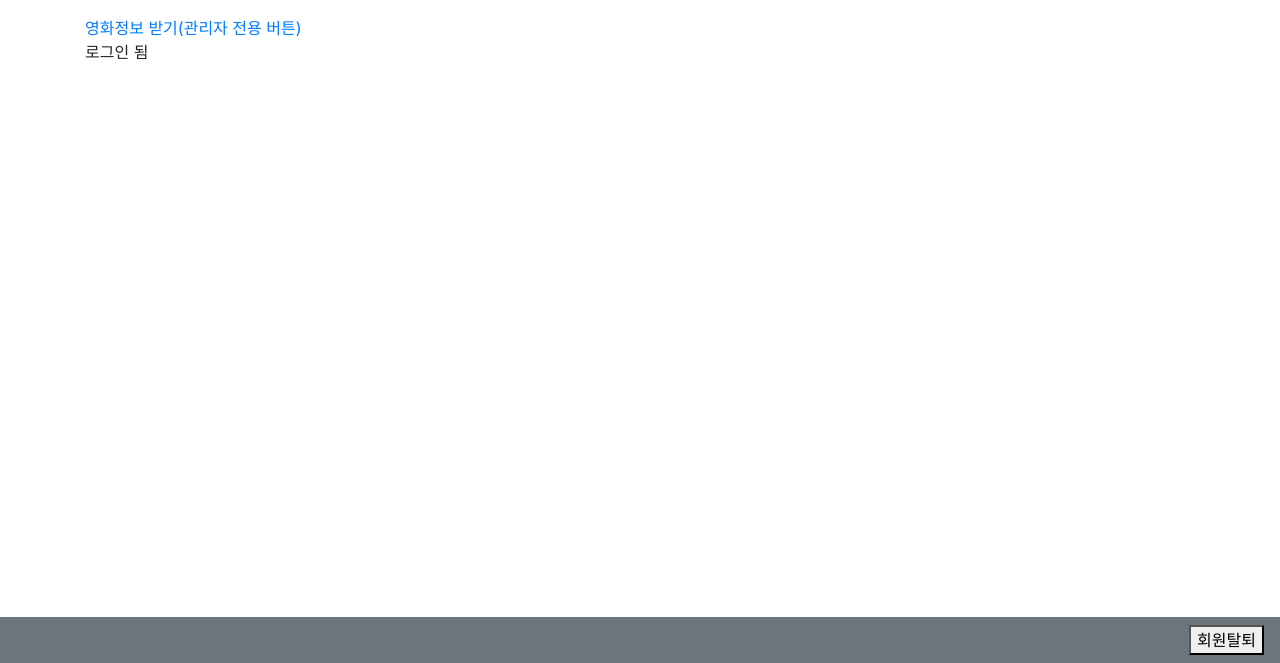
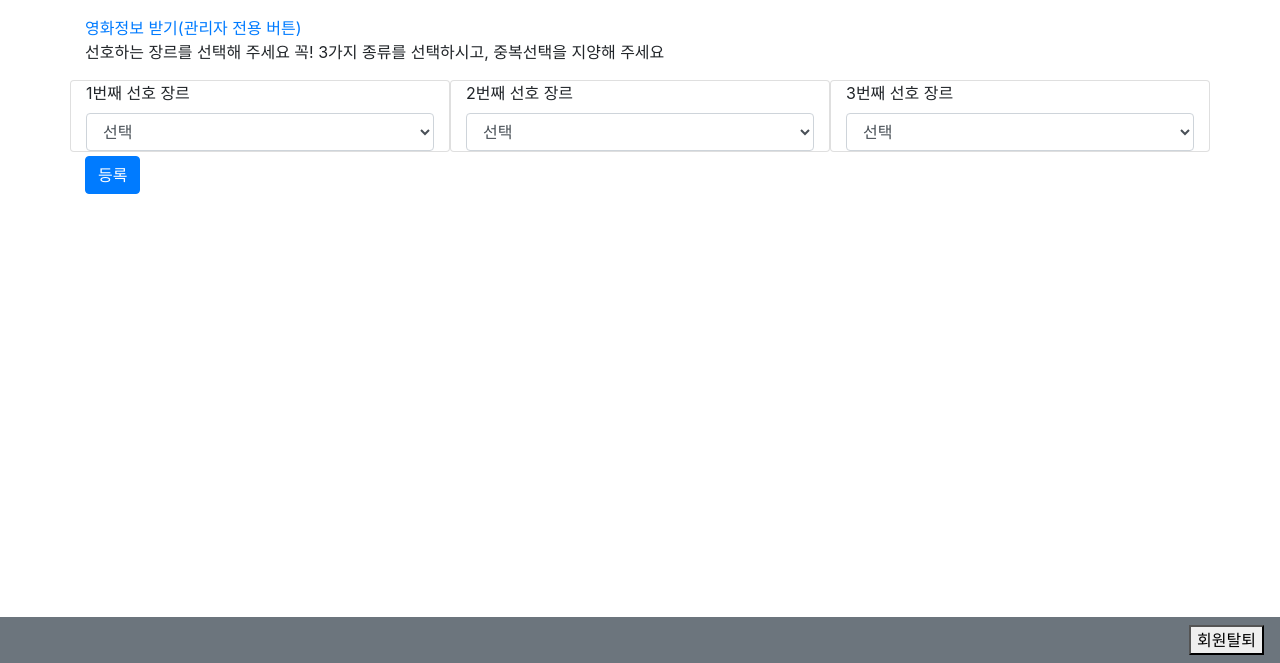
Before and after one commit to SINHOLEE/movie_team_pjt, a Django app: page /movies/ in a window 1280 px wide. Shown: the part 137-800 px from the top of the page. Run offline with Django 3.2, Linux system fonts and the light colour scheme; a user stored in the database is signed in; data comes from the database, SQL or seed files in the repository; some libraries are stand-ins or nearby versions.

Commit message:
배포 전으로 복구

```diff
--- a/movie_pjt/templates/base.html
+++ b/movie_pjt/templates/base.html
@@ -10,6 +10,9 @@
   <script src="https://kit.fontawesome.com/dcc481b48a.js" crossorigin="anonymous"></script>
   {% comment %} Axios {% endcomment %}
   <script src="https://unpkg.com/axios/dist/axios.min.js"></script>
+  {% comment %} vuecdn {% endcomment %}
+  <script src="https://cdn.jsdelivr.net/npm/vue/dist/vue.js"></script>
+
   <title>{% block title %}{% endblock title %}</title>
 </head>
 <body>
--- a/movies/templates/movies/index.html
+++ b/movies/templates/movies/index.html
@@ -6,9 +6,8 @@
 <a href="{% url 'movies:getmovies' %}">영화정보 받기(관리자 전용 버튼)</a>
 {% endif %}
 {% comment %} 수정, 삭제까지는 어떻게 구현해야? {% endcomment %}
-
+<div id="app">
 {% if request.user.is_authenticated %}
-    <p>로그인 됨</p>
     {% if genres_length == 3%}
         <ul>
         {% for buk in bucket %}
@@ -35,11 +34,42 @@
             </li>
         {% endfor %}
         </ul>
+    {% else %}
+        <P>선호하는 장르를 선택해 주세요 꼭! 3가지 종류를 선택하시고, 중복선택을 지양해 주세요</P>
 
+        <form action="{% url 'movies:get_like_genres' %}" method="POST" >
+        {% csrf_token %}
+        <div class="row form-group mb-1">
+            {% for i in priorities %}
+            <div class='card col-4 '>
+                <label for="exampleFormControlSelect1">{{ i }}번째 선호 장르</label>
+                <select class="form-control" name="genre{{i}}" id="exampleFormControlSelect1">
+                    <option value="">선택</option>
+                    {% for genreA in genres_all %}
+                        <option value="{{ genreA }} ">{{ genreA }}</option>
+                    {% endfor %}
+                </select>
+            </div>
+            {% endfor %}
+        </div>
+        <button type="submit" class="btn btn-primary">등록</button>
+        </form>
     {% endif %}
 
+{% endif %}
 
-{% else %}
-    <p>로그인하세요</p>
-{% endif %}
+
+</div>
+<script>
+    const app = new Vue({
+        delimiters: ['[[', ']]'],
+        el: '#app',
+        data: {
+            message: '1123',
+            genres: [],
+        }
+        computed: {
+        }
+    })
+</script>
 {% endblock container %}
--- a/movies/urls.py
+++ b/movies/urls.py
@@ -10,4 +10,7 @@
     path('<int:rating_pk>/update/', views.update_rating, name ='update_rating'),
     path('<int:rating_pk>/delete/', views.delete_rating, name='delete_rating'),
     path('getmovies/', views.getmovies, name='getmovies'),
+    path('get_like_genres/', views.get_like_genres, name='get_like_genres'),
+
+
 ]
```
